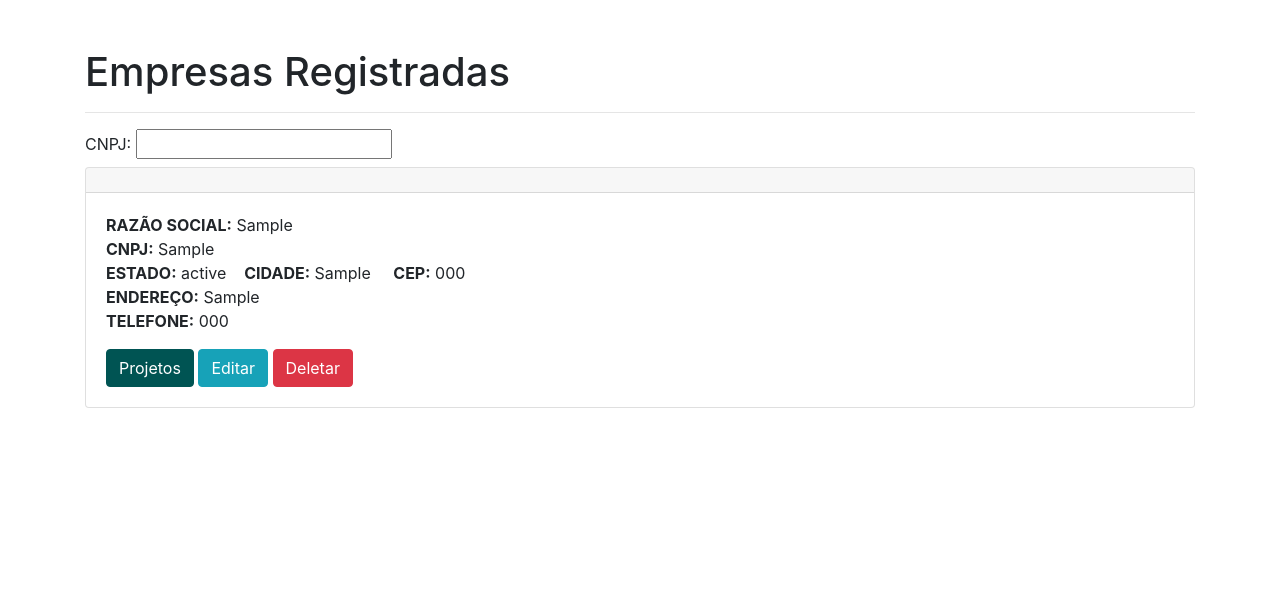
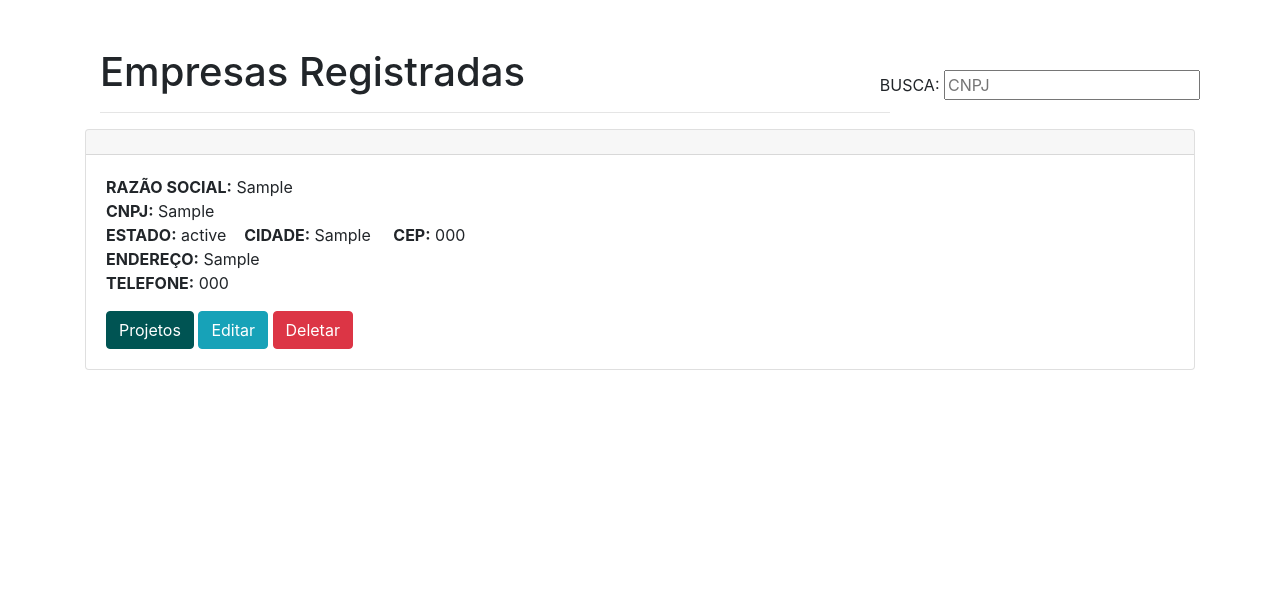
Before and after one commit to Sergio-Saraiva/Projeto-Alan, a PHP site: page /consulta.php in a window 1280 px wide. Shown: the part 56-666 px from the top of the page. Run offline with PHP 8.4, Linux system fonts and the light colour scheme; tables that the repository leaves empty hold one stand-in row (values such as "Sample post"); data that the repository does not hold is empty.

Commit message:
werlley 0.21

```diff
--- a/consulta.php
+++ b/consulta.php
@@ -14,11 +14,18 @@
             </div>';
 }
 ?>
-<h1>Empresas Registradas</h1>
-<hr>
 
-
-<form name="form_pesquisa" method="POST" action="" id="form_pesquisa"><label> CNPJ: <input type="text" name="cnpj" id="cnpj" tabindex="1"></label></form>
+<div class="container">
+  <div class="form-row">
+    <div class="col">
+      <h1>Empresas Registradas</h1>
+      <hr>
+    </div>
+    <div class="row align-items-center">
+      <form name="form_pesquisa" method="POST" action="" id="form_pesquisa"><label> BUSCA: <input type="text" name="cnpj" id="cnpj" tabindex="1" placeholder="CNPJ" ></label></form>
+    </div>
+  </div>
+</div>
 
 
 <?php foreach($lista as $elemento){ ?>
```
Also changed, not shown: projetos.php (+7 -7 lines).
